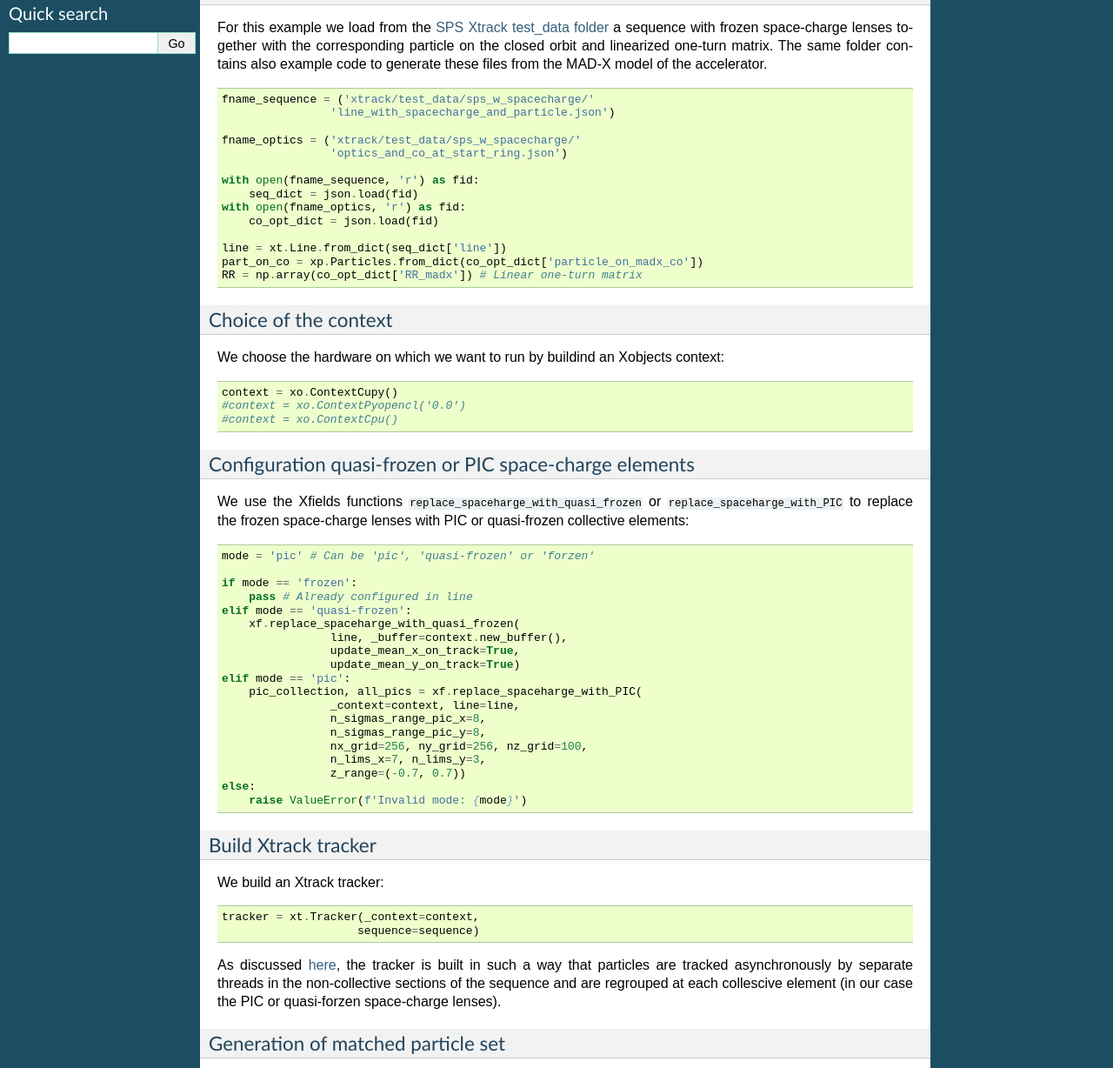
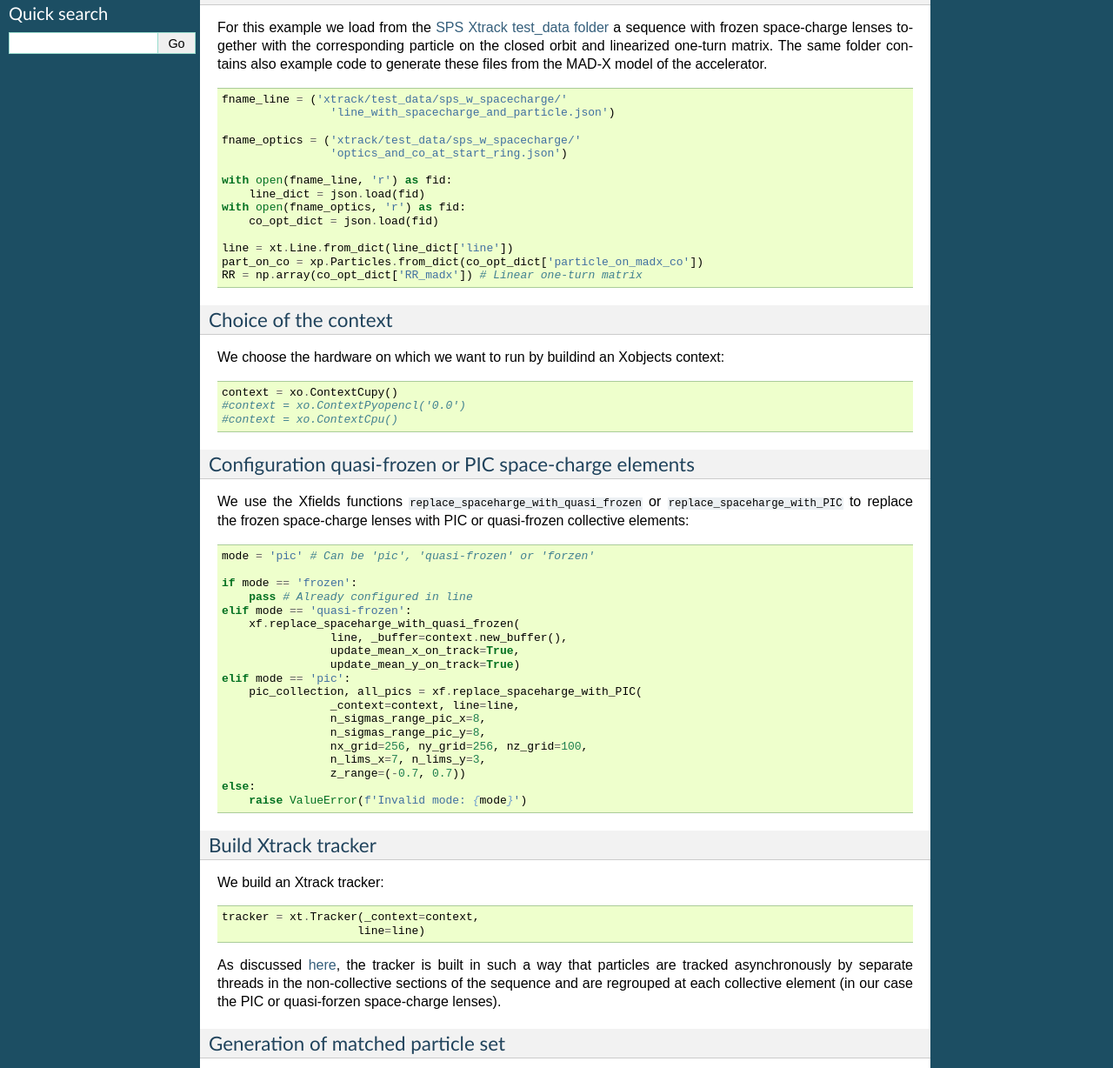
Before and after one commit to xsuite/xsuite, a Sphinx documentation site: the page built from docs/spacechargeauto.rst, in a window 1280 px wide. Shown: the part 487-1715 px from the top of the page at 87% size. Built offline with Sphinx 7.4.7, drawn with Linux system fonts in a browser that asks for light colours.

Commit message:
Quick push

```diff
--- a/docs/collective.rst
+++ b/docs/collective.rst
@@ -73,7 +73,7 @@ To decide whether or not an element needs to be treated as collective, the track
     print(spcharge.iscollective)
     # Gives "True"
 
-Based in this information the sequence is devided in parts that are either collective elements or xtrack trackers simulating groups of consecutive non-collective elements.
+Based in this information the line is divided in parts that are either collective elements or xtrack trackers simulating groups of consecutive non-collective elements.
 
 We can visualize this in our example:
 
@@ -85,7 +85,7 @@ We can visualize this in our example:
     #  <xfields.beam_elements.spacecharge.SpaceChargeBiGaussian object at 0x7f5ba8e1bd30>,
     #  <xtrack.tracker.Tracker object at 0x7f5ba8ce7610>]
 
-where the first part tracks the particles through to the first potion of the machine up to the space-charge element, the second part simulates the space-charge interaction, the third part trackes the particles from the space-charge element to the end of the sequence.
+where the first part tracks the particles through to the first potion of the machine up to the space-charge element, the second part simulates the space-charge interaction, the third part tracks the particles from the space-charge element to the end of the line.
 
 As all xsuite and xsuite-compatible beam elements need to expose a ``.track`` method the instruction:
 
--- a/docs/singlepart.rst
+++ b/docs/singlepart.rst
@@ -21,7 +21,7 @@ A simple tracking simulation can be configured and executed with the following p
     import xtrack as xt
     import xpart as xp
 
-    ## Generate a simple sequence
+    ## Generate a simple line
     line = xt.Line(
         elements=[xt.Drift(length=2.),
                   xt.Multipole(knl=[0, 1.], ksl=[0,0]),
@@ -130,7 +130,7 @@ Assuming that we have a sixtrack input files (fort.2, fort.3, etc.) in a folder
     import xtrack as xt
     import sixtracktools as st
 
-    sequence = xt.Line.from_sixinput(st.sixinput('./sixtrackfiles'))
+    line = xt.Line.from_sixinput(st.sixinput('./sixtrackfiles'))
 
 
 Once a Xtrack lattice is available, it can be used to track particles CPU or GPU.
--- a/docs/spacechargeauto.rst
+++ b/docs/spacechargeauto.rst
@@ -29,18 +29,18 @@ For this example we load from the `SPS Xtrack test_data folder <https://github.c
 
 .. code-block:: python
 
-    fname_sequence = ('xtrack/test_data/sps_w_spacecharge/'
+    fname_line = ('xtrack/test_data/sps_w_spacecharge/'
                     'line_with_spacecharge_and_particle.json')
 
     fname_optics = ('xtrack/test_data/sps_w_spacecharge/'
                     'optics_and_co_at_start_ring.json')
 
-    with open(fname_sequence, 'r') as fid:
-        seq_dict = json.load(fid)
+    with open(fname_line, 'r') as fid:
+        line_dict = json.load(fid)
     with open(fname_optics, 'r') as fid:
         co_opt_dict = json.load(fid)
 
-    line = xt.Line.from_dict(seq_dict['line'])
+    line = xt.Line.from_dict(line_dict['line'])
     part_on_co = xp.Particles.from_dict(co_opt_dict['particle_on_madx_co'])
     RR = np.array(co_opt_dict['RR_madx']) # Linear one-turn matrix
 
@@ -94,9 +94,9 @@ We build an Xtrack tracker:
 .. code-block:: python
 
     tracker = xt.Tracker(_context=context,
-                        sequence=sequence)
+                        line=line)
 
-As discussed :doc:`here <collective>`, the tracker is built in such a way that particles are tracked asynchronously by separate threads in the non-collective sections of the sequence and are regrouped at each collescive element (in our case the PIC or quasi-forzen space-charge lenses).
+As discussed :doc:`here <collective>`, the tracker is built in such a way that particles are tracked asynchronously by separate threads in the non-collective sections of the sequence and are regrouped at each collective element (in our case the PIC or quasi-forzen space-charge lenses).
 
 
 Generation of matched particle set
```
Also changed, not shown: docs/pyhtinterface.rst (+6 -6 lines).
